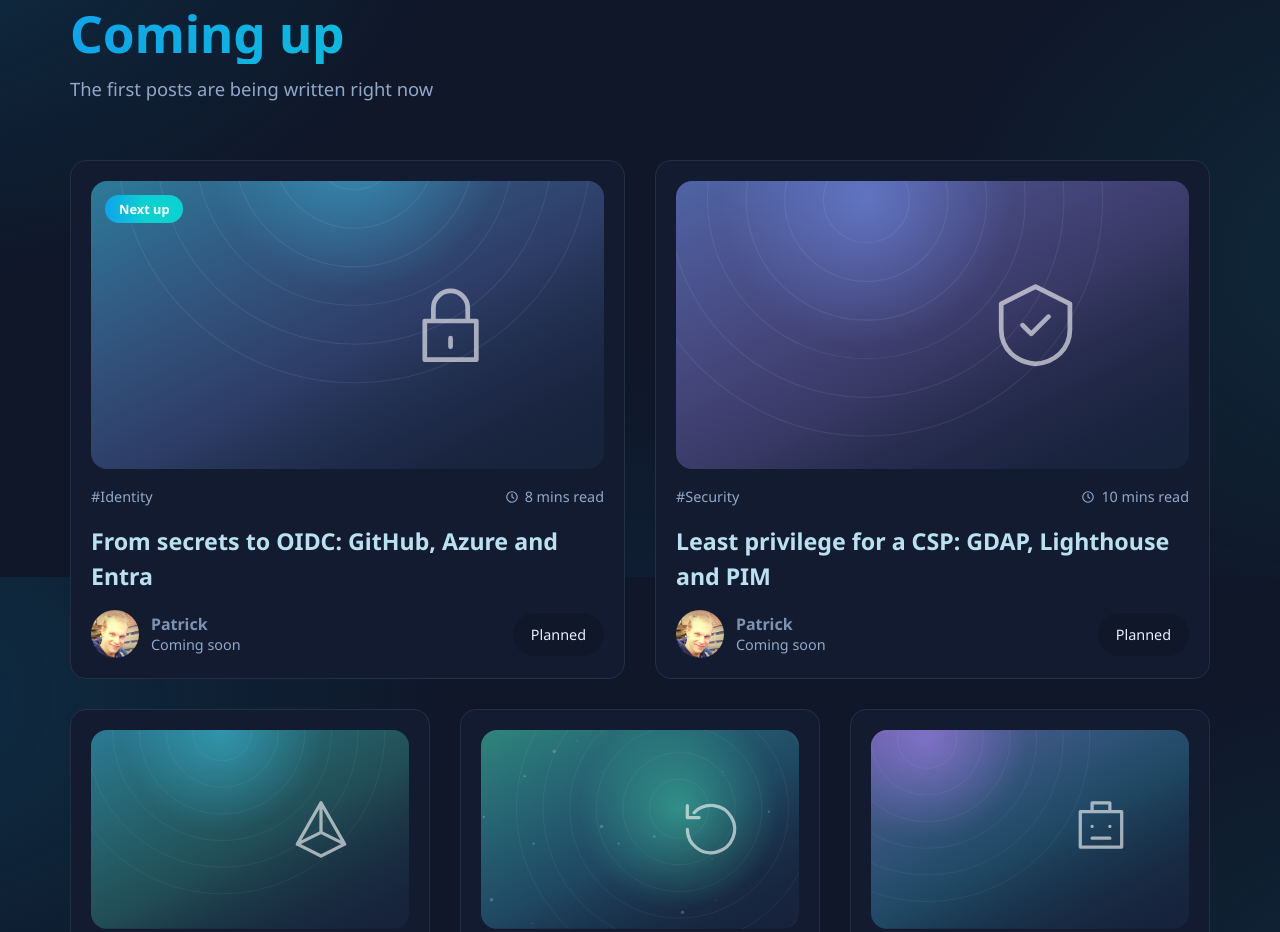
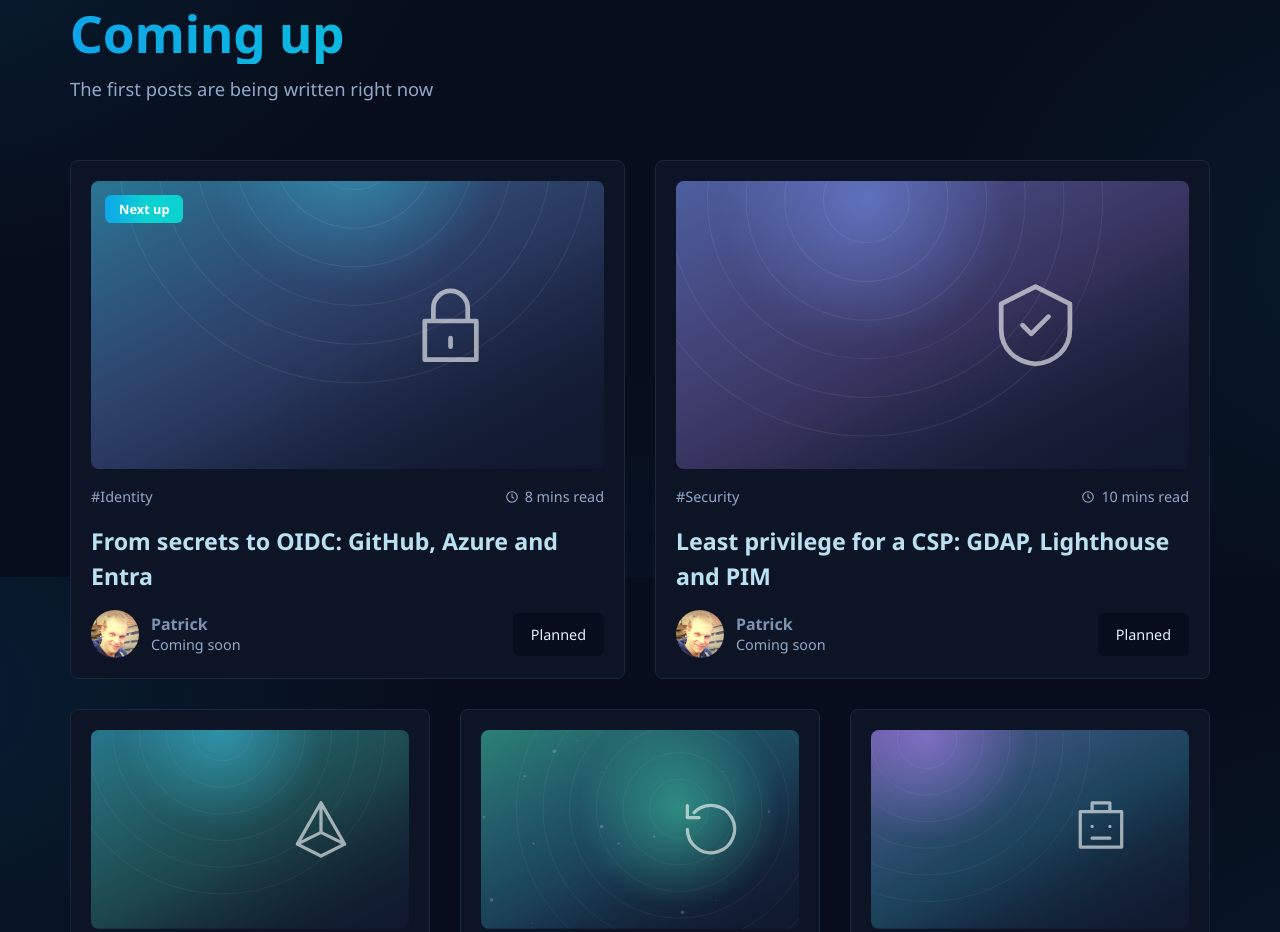
Before and after one commit to Patrick-Kappen/Patrick-Kappen, an Astro site: page / in a window 1280 px wide. Shown: the part 1023-1955 px from the top of the page. Built offline with nearby package versions, Linux system fonts and the light colour scheme; Astro itself is replaced by a stand-in of ours.

Commit message:
style(site): darker blue and smaller corner radii

```diff
--- a/src/layouts/Base.astro
+++ b/src/layouts/Base.astro
@@ -31,7 +31,7 @@ const nav = [
     <meta charset="UTF-8" />
     <meta name="viewport" content="width=device-width, initial-scale=1.0" />
     <meta name="description" content={description} />
-    <meta name="theme-color" content="#121a2b" />
+    <meta name="theme-color" content="#080e1d" />
     <link rel="canonical" href={canonical} />
     <meta property="og:title" content={title} />
     <meta property="og:description" content={description} />
--- a/src/styles/global.css
+++ b/src/styles/global.css
@@ -50,10 +50,10 @@
 @layer base {
   :root {
     color-scheme: dark;
-    --bg: hsl(222deg 47% 11%);
-    --bg-card: hsl(222deg 44% 13%);
-    --bg-card-hover: hsl(222deg 40% 16%);
-    --line: hsl(216deg 33% 20%);
+    --bg: hsl(224deg 58% 7%);
+    --bg-card: hsl(223deg 50% 10%);
+    --bg-card-hover: hsl(222deg 44% 13%);
+    --line: hsl(218deg 36% 17%);
     --line-soft: hsl(0deg 0% 100% / 8%);
     --white: hsl(0deg 0% 100%);
     --alice: hsl(216deg 100% 95%);
@@ -67,7 +67,7 @@
     --font: "Noto Sans Variable", "Noto Sans", ui-sans-serif, system-ui, sans-serif;
     --mono: ui-monospace, "SFMono-Regular", Menlo, Consolas, monospace;
     --container: 1140px;
-    --radius: 16px;
+    --radius: 8px;
     --shadow: 0 3px 20px hsl(180deg 90% 43% / 20%);
   }
 
@@ -79,9 +79,9 @@
   body {
     min-width: 320px;
     background:
-      radial-gradient(60rem 40rem at -10% 15%, hsl(195deg 90% 35% / 22%), transparent 60%),
-      radial-gradient(50rem 40rem at 110% 60%, hsl(185deg 90% 35% / 14%), transparent 60%),
-      radial-gradient(50rem 40rem at 50% 120%, hsl(200deg 90% 35% / 12%), transparent 60%),
+      radial-gradient(60rem 40rem at -10% 15%, hsl(195deg 90% 35% / 16%), transparent 60%),
+      radial-gradient(50rem 40rem at 110% 60%, hsl(185deg 90% 35% / 10%), transparent 60%),
+      radial-gradient(50rem 40rem at 50% 120%, hsl(200deg 90% 35% / 8%), transparent 60%),
       var(--bg);
     background-attachment: fixed;
     color: var(--wild);
@@ -199,7 +199,7 @@
     position: sticky;
     z-index: 20;
     top: 0;
-    background: hsl(222deg 47% 11% / 80%);
+    background: hsl(224deg 58% 7% / 85%);
     backdrop-filter: blur(14px);
   }
 
@@ -259,8 +259,8 @@
     padding: 64px 72px;
     border: 1px solid var(--line);
     border-bottom: 0;
-    border-radius: 48px 48px 0 0;
-    background: hsl(222deg 44% 13% / 60%);
+    border-radius: 12px 12px 0 0;
+    background: hsl(223deg 50% 10% / 70%);
   }
 
   .footer-panel h2 {
@@ -345,7 +345,7 @@
 
     .footer-panel {
       grid-template-columns: 1fr;
-      border-radius: 32px 32px 0 0;
+      border-radius: 12px 12px 0 0;
     }
 
     .section {
@@ -395,13 +395,13 @@
   }
 
   .btn-pill {
-    border-radius: 200px;
+    border-radius: 6px;
   }
 
   .pill {
     justify-self: start;
     padding: 4px 14px;
-    border-radius: 200px;
+    border-radius: 6px;
     background: var(--line);
     color: var(--white);
     font-size: 0.8rem;
@@ -415,7 +415,7 @@
   }
 
   .cover-base {
-    fill: hsl(222deg 44% 16%);
+    fill: hsl(223deg 48% 12%);
   }
 
   .cover-ring {
@@ -736,7 +736,7 @@
     top: 14px;
     left: 14px;
     padding: 4px 14px;
-    border-radius: 200px;
+    border-radius: 6px;
     background: var(--gradient);
     color: var(--white);
     font-size: 0.8rem;
@@ -814,8 +814,8 @@
   .read-more {
     margin-left: auto;
     padding: 10px 18px;
-    border-radius: 200px;
-    background: hsl(222deg 47% 11%);
+    border-radius: 6px;
+    background: hsl(224deg 58% 7%);
     color: var(--alice);
     font-size: 0.9rem;
     transition: background 250ms ease;
@@ -1100,7 +1100,7 @@
 
   .cert {
     padding: 6px 16px;
-    border-radius: 200px;
+    border-radius: 6px;
     background: var(--gradient);
     color: var(--white);
     font-size: 0.9rem;
@@ -1242,7 +1242,7 @@
     width: 48px;
     height: 48px;
     place-items: center;
-    border-radius: 12px;
+    border-radius: 6px;
     background: var(--gradient);
     color: var(--white);
   }
@@ -1361,7 +1361,7 @@
     grid-column: 2 / -1;
     width: 100%;
     height: auto;
-    border-radius: 12px;
+    border-radius: 6px;
   }
 
   .work-detail .text-link {
@@ -1479,7 +1479,7 @@
     bottom: 18px;
     left: 18px;
     padding: 4px 14px;
-    border-radius: 200px;
+    border-radius: 6px;
     background: var(--line);
     color: var(--white);
     font-size: 0.85rem;
@@ -1591,8 +1591,8 @@
     overflow-x: auto;
     padding: 18px 20px;
     border: 1px solid var(--line);
-    border-radius: 12px;
-    background: hsl(222deg 50% 8%) !important;
+    border-radius: 6px;
+    background: hsl(225deg 62% 5%) !important;
     font-size: 0.875rem;
     line-height: 1.6;
   }
```
